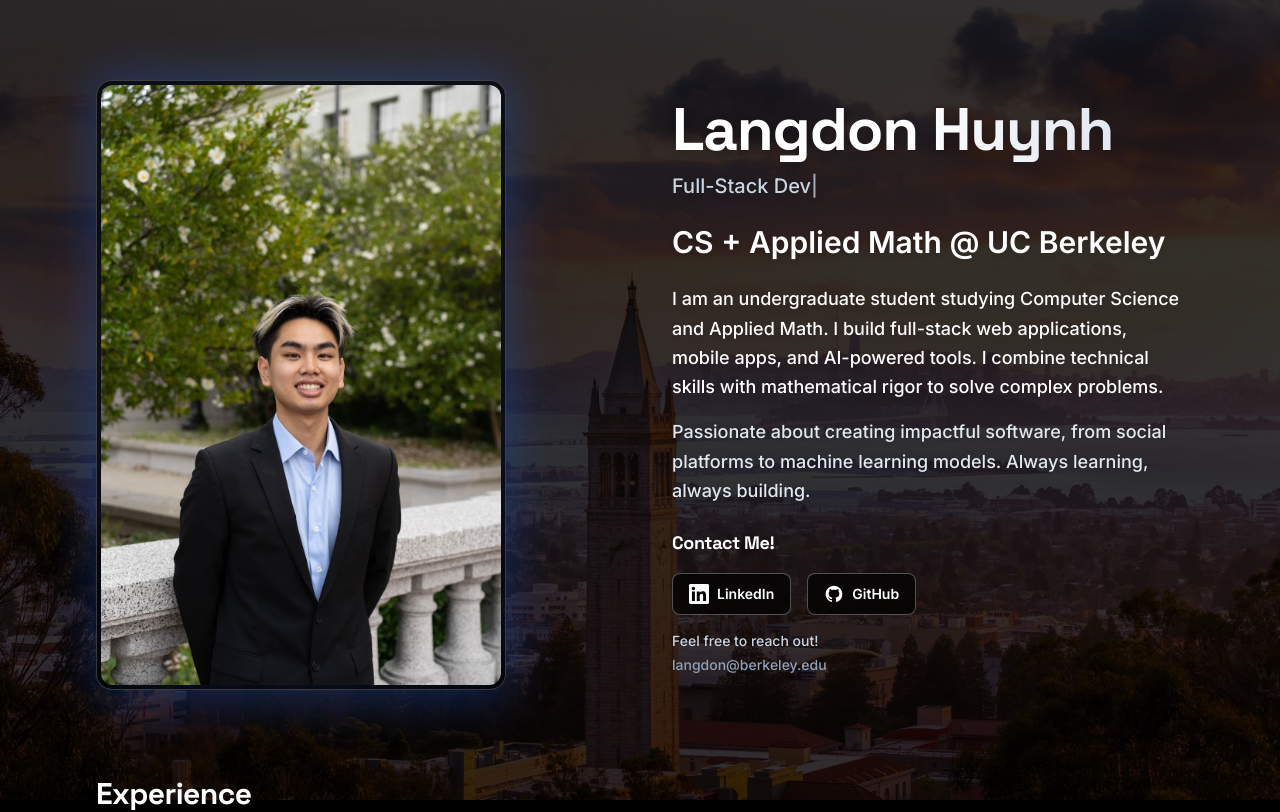
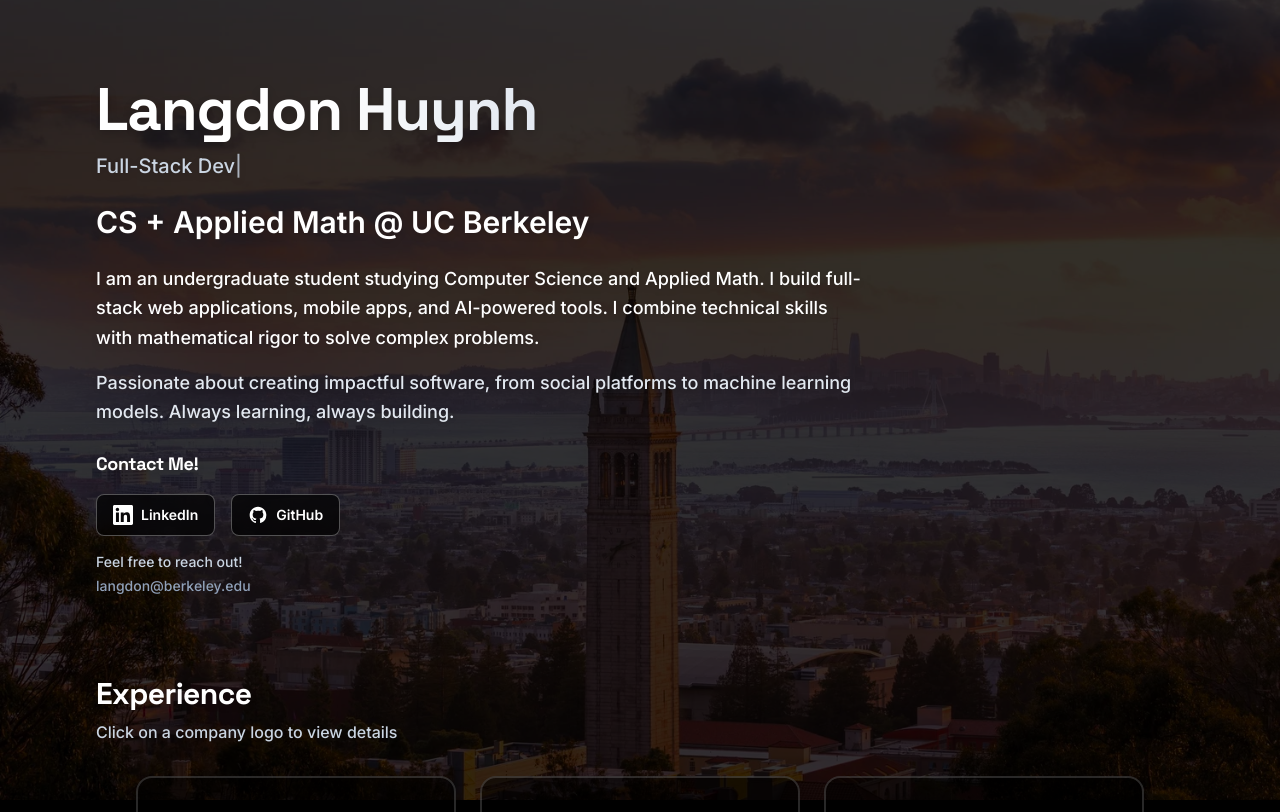
Before and after one commit to langdonjs/PersonalWebsite, a Next.js app: page / in a window 1280 px wide. Shown: the top 812 px of the page. Built offline with nearby package versions, Linux system fonts and the light colour scheme.

Commit message:
removed pfp

```diff
--- a/app/page.tsx
+++ b/app/page.tsx
@@ -13,30 +13,9 @@ export default function Home() {
 
       <div className="relative z-10 mx-auto flex min-h-screen max-w-6xl flex-col gap-20 px-6 py-12 sm:px-8 sm:py-20">
 
-        {/* HERO SECTION WITH PROFILE PHOTO */}
+        {/* HERO SECTION — portrait not shown; keep public/pfp.png (and headshot.png) in repo for later */}
         <section className="relative animate-in fade-in duration-1000">
-          <div className="grid gap-12 lg:grid-cols-2 lg:items-center lg:gap-16">
-            {/* Left: Profile Photo */}
-            <div className="space-y-6">
-              {/* Profile Photo */}
-              <div className="relative group w-fit">
-                <div className="absolute -inset-1 rounded-2xl bg-gradient-to-r from-blue-600 via-blue-500 to-blue-600 opacity-30 blur-xl group-hover:opacity-50 transition-opacity duration-500"></div>
-                <div className="relative rounded-2xl border border-white/20 bg-black/70 backdrop-blur-sm p-1 group-hover:border-white/30 transition-all duration-500 inline-block">
-        <Image
-                    src="/headshot.png"
-                    alt="Langdon Huynh"
-                    width={400}
-                    height={400}
-                    className="rounded-xl object-contain max-w-full h-auto"
-                    priority
-                    unoptimized
-        />
-                </div>
-              </div>
-            </div>
-
-            {/* Right: Name, Education, Bio and Social Links */}
-            <div className="space-y-6 animate-in slide-in-from-right duration-700">
+          <div className="max-w-3xl space-y-6 animate-in slide-in-from-right duration-700">
               {/* Name and Typewriter */}
               <div className="space-y-3">
                 <h1 className="text-4xl sm:text-5xl lg:text-6xl font-bold tracking-tight">
@@ -101,7 +80,6 @@ export default function Home() {
                   <p className="text-sm text-slate-400">langdon@berkeley.edu</p>
                 </div>
               </div>
-            </div>
           </div>
         </section>
 
```
Also changed, not shown: 1 other file (tests, documents, lock files or other folders).
